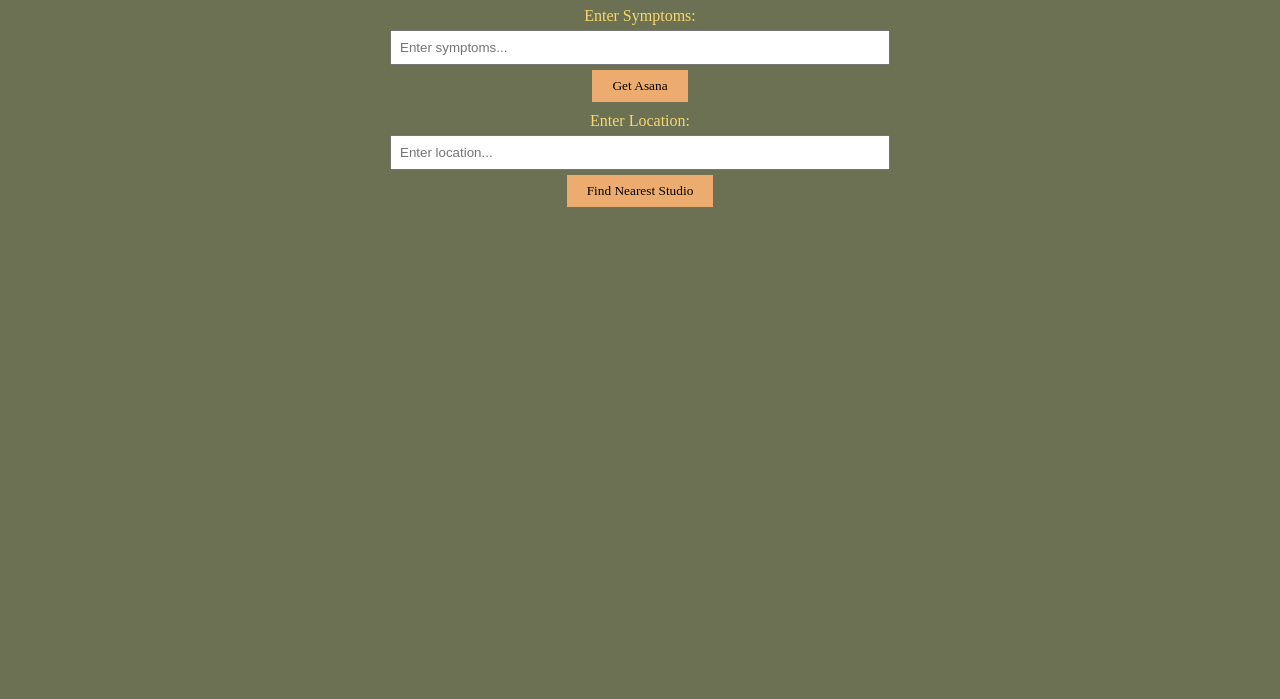
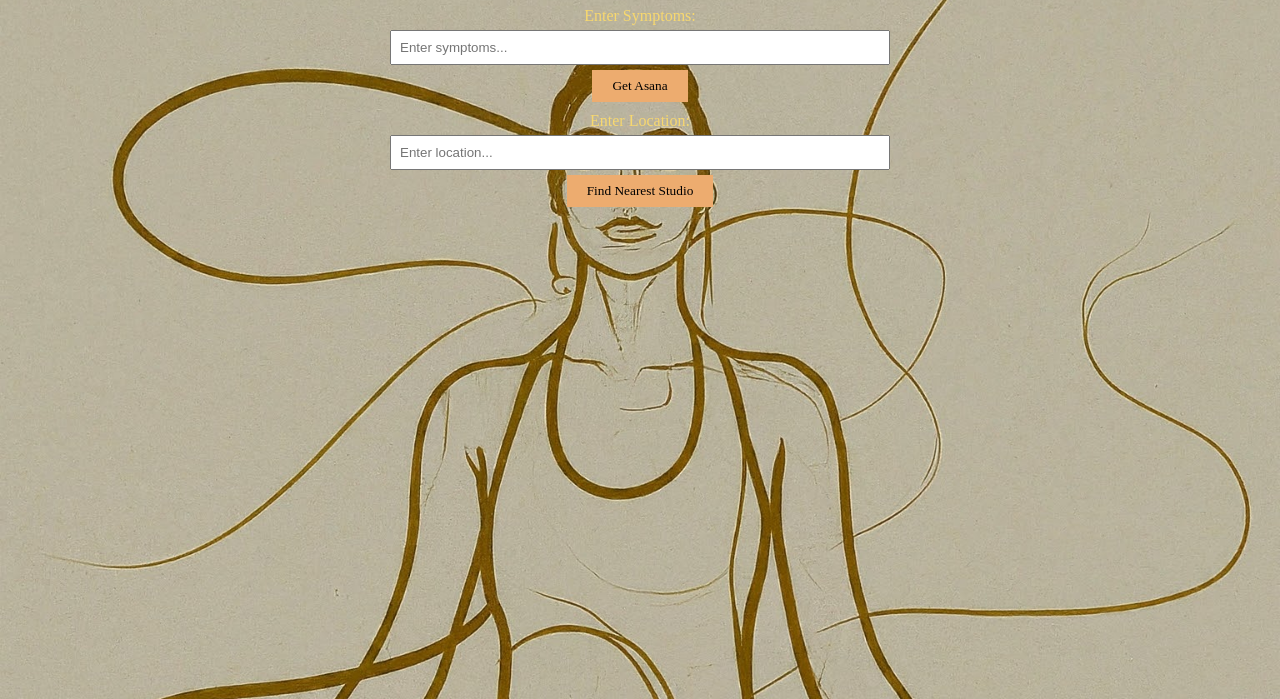
Before and after one commit to Samsriddhi/ZenFlo, a plain HTML site: page Templates/index.html in a window 1280 px wide. Shown: the part 101-800 px from the top of the page. Drawn offline with Linux system fonts and the light colour scheme.

Commit message:
Update index.html

```diff
--- a/Templates/index.html
+++ b/Templates/index.html
@@ -6,7 +6,7 @@
     <title>ZenFlo</title>
     <style>
         body {
-            background-image: url('C:/Users/envy/Downloads/pic1.png');
+            background-image: url('logo.jpeg');
             background-size: cover;
             background-repeat: no-repeat;
             background-color: #6C7153;
```
